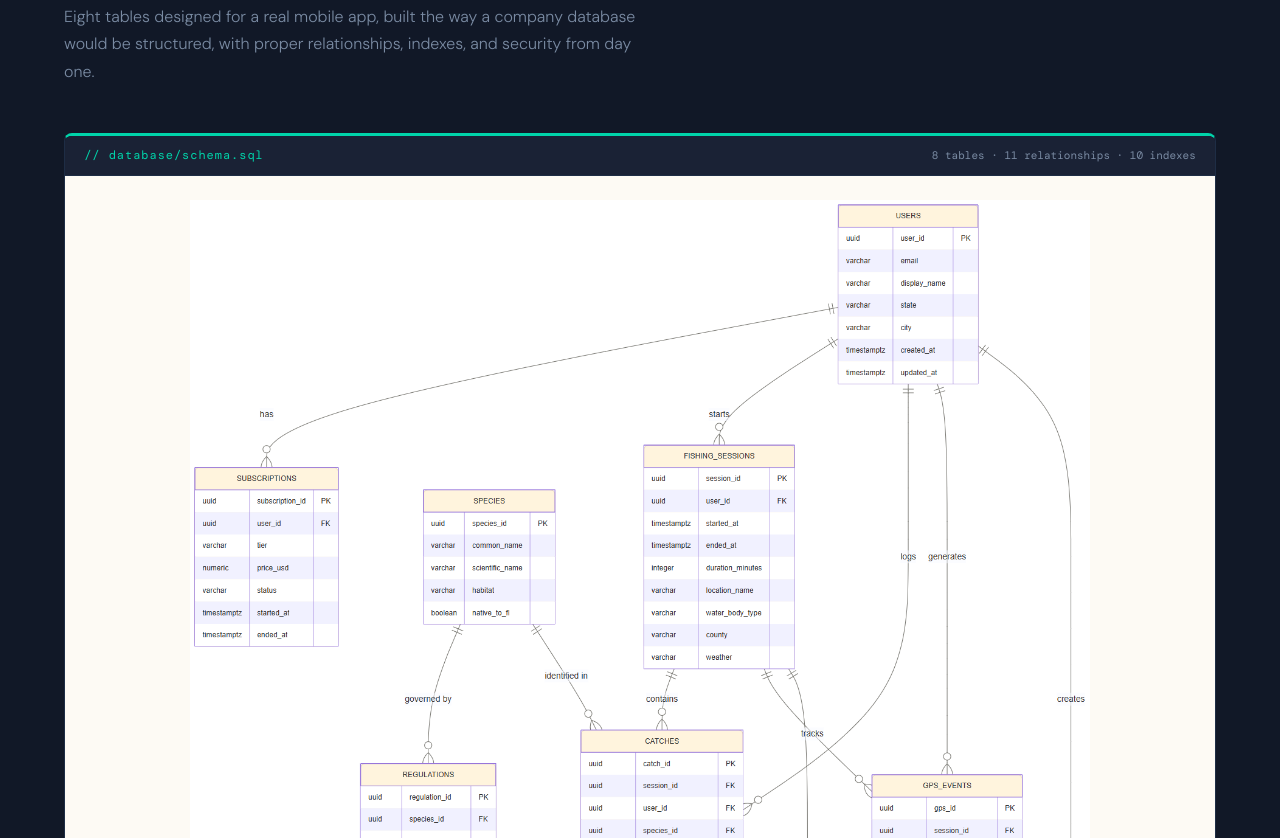
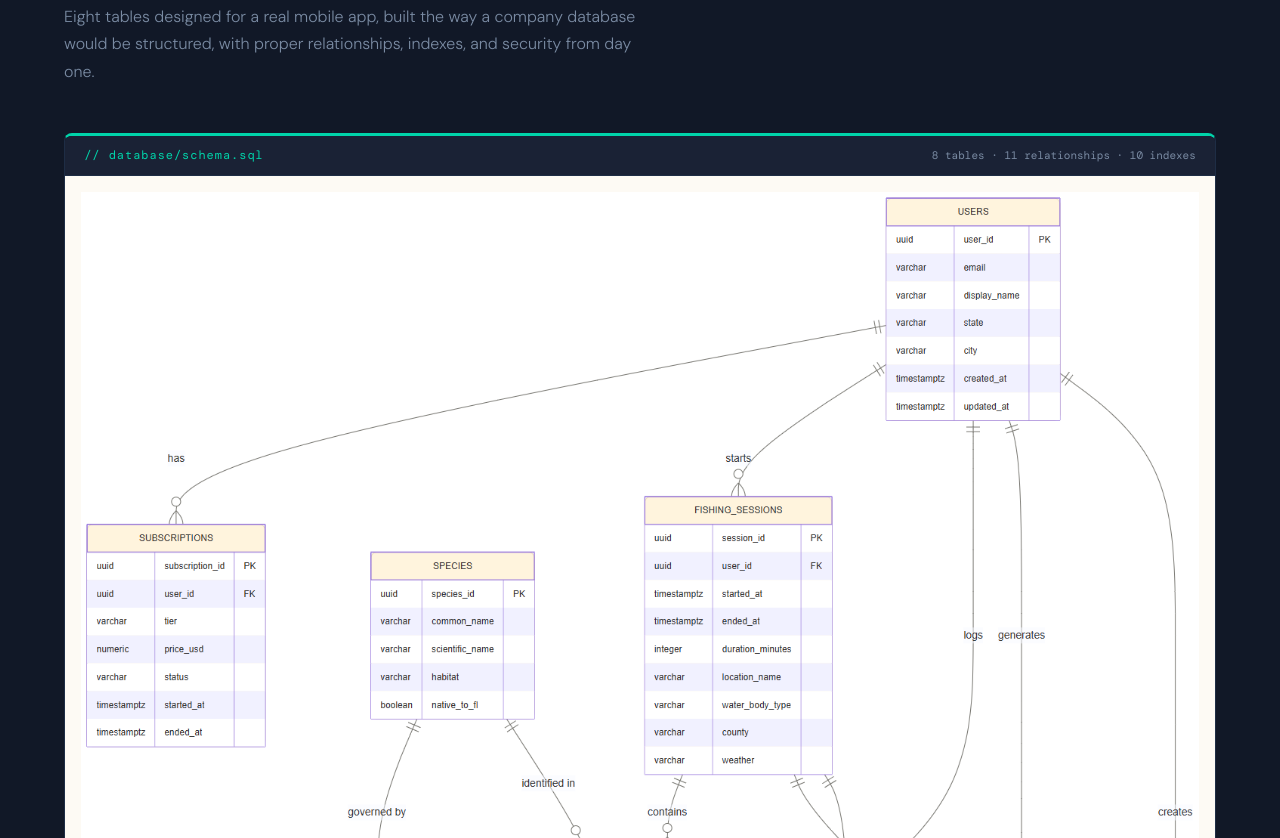
Before and after one commit to Nkas23/nkas23.github.io, a plain HTML site: page index.html in a window 1280 px wide. Shown: the part 3162-4000 px from the top of the page. Drawn offline with nearby package versions, Linux system fonts and the light colour scheme.

Commit message:
fix: ERD image full width

```diff
--- a/index.html
+++ b/index.html
@@ -4,16 +4,16 @@
 <meta charset="UTF-8" />
 <meta name="viewport" content="width=device-width, initial-scale=1.0" />
 <title>Nicolas Gonzalez, Data Architect</title>
-<meta name="description" content="Nicolas Gonzalez, Data Architect and Senior Data Engineer based in the Tampa Bay Area. Builder of production Medallion Architecture pipelines using Snowflake, dbt, PostgreSQL, and Power BI." />
+<meta name="description" content="Nicolas Gonzalez, Data Architect and Senior Data Engineer based in the Tampa Bay Area. Currently developing Reel, a full stack fishing app for iOS and Android. This project showcases the complete database and data architecture built behind the app, demonstrating real company level experience designing a Medallion Architecture pipeline from PostgreSQL to Snowflake, dbt transformations, and a live Power BI executive dashboard." />
 <meta property="og:title" content="Nicolas Gonzalez, Data Architect" />
-<meta property="og:description" content="Nicolas Gonzalez, Data Architect and Senior Data Engineer based in the Tampa Bay Area. Builder of production Medallion Architecture pipelines using Snowflake, dbt, PostgreSQL, and Power BI." />
-<meta property="og:image" content="https://nkas23.github.io/erd_diagram.png" />
+<meta property="og:description" content="Nicolas Gonzalez, Data Architect and Senior Data Engineer based in the Tampa Bay Area. Currently developing Reel, a full stack fishing app for iOS and Android. This project showcases the complete database and data architecture built behind the app, demonstrating real company level experience designing a Medallion Architecture pipeline from PostgreSQL to Snowflake, dbt transformations, and a live Power BI executive dashboard." />
+<meta property="og:image" content="https://nkas23.github.io/preview.png" />
 <meta property="og:url" content="https://nkas23.github.io" />
 <meta property="og:type" content="website" />
 <meta name="twitter:card" content="summary_large_image" />
 <meta name="twitter:title" content="Nicolas Gonzalez, Data Architect" />
 <meta name="twitter:description" content="Data Architect building production Medallion pipelines. Snowflake, dbt, PostgreSQL, Power BI. Tampa Bay Area and Remote." />
-<meta name="twitter:image" content="https://nkas23.github.io/erd_diagram.png" />
+<meta name="twitter:image" content="https://nkas23.github.io/preview.png" />
 <link rel="preconnect" href="https://fonts.googleapis.com" />
 <link rel="preconnect" href="https://fonts.gstatic.com" crossorigin />
 <link href="https://fonts.googleapis.com/css2?family=DM+Mono:wght@400;500&family=Syne:wght@700;800&family=DM+Sans:wght@300;400;500&display=swap" rel="stylesheet" />
@@ -693,8 +693,8 @@
       <span style="font-family: var(--font-mono); font-size: 12px; color: var(--teal); letter-spacing: 0.08em;">// database/schema.sql</span>
       <span style="font-family: var(--font-mono); font-size: 11px; color: var(--muted); margin-left: auto;">8 tables · 11 relationships · 10 indexes</span>
     </div>
-    <div style="background: #fdfaf4; padding: 1.5rem; overflow-x: auto;">
-      <img src="erd_diagram.png" alt="Reel App Entity Relationship Diagram showing 8 tables and their relationships" style="width: 100%; max-width: 900px; display: block; margin: 0 auto;" />
+    <div style="background: #fdfaf4; padding: 1rem; overflow-x: auto;">
+      <img src="erd_diagram.png" alt="Reel App Entity Relationship Diagram showing 8 tables and their relationships" style="width: 100%; display: block;" />
     </div>
   </div>
 
```
